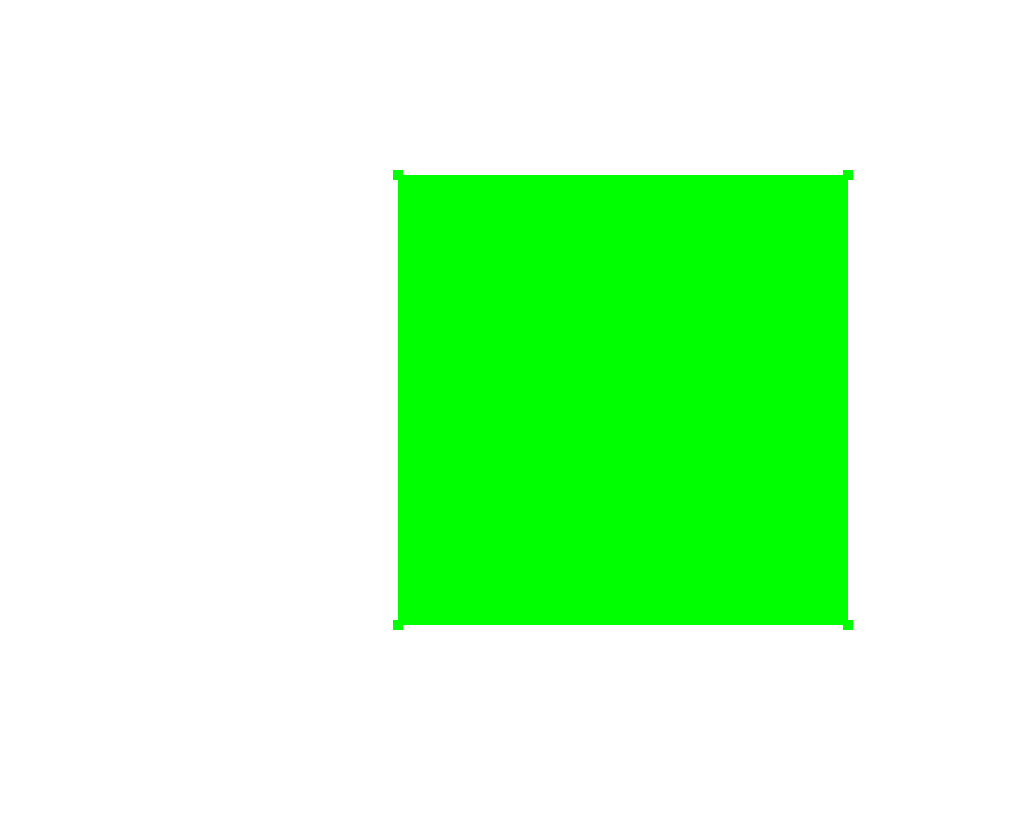
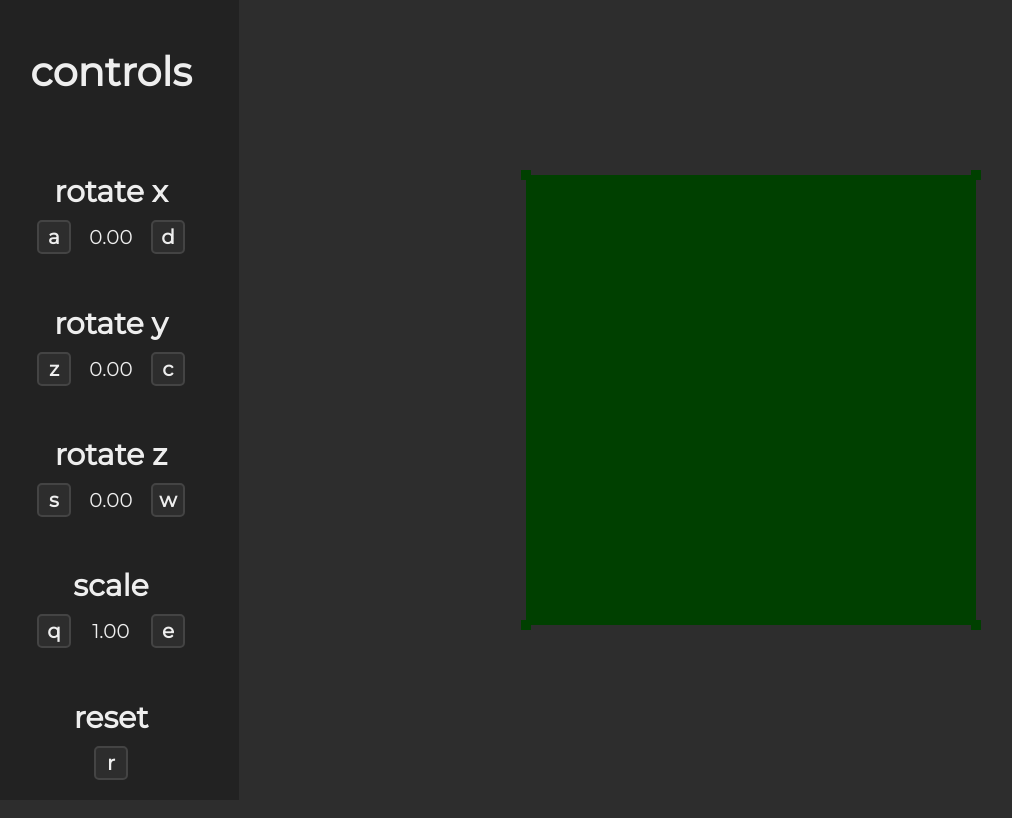
Before and after one commit to mathiashahner/computer-graphics, a website built with Vite: page 02-cube/index.html in a window 1280 px wide. Shown: the whole page, without its empty margins (17-1029 px from the left). Built offline with nearby package versions, Linux system fonts and the light colour scheme; animation ran at ten frames a second.

Commit message:
rotating and scaling the cube, styling interface and shortcut keys

```diff
--- a/02-cube/index.html
+++ b/02-cube/index.html
@@ -7,7 +7,56 @@
     <title>Hello 3D - Mathias</title>
   </head>
   <body>
-    <canvas id="canvas" width="900" height="900"></canvas>
+    <div class="menu">
+      <h1>controls</h1>
+
+      <div class="control">
+        <h2 class="control-title">rotate x</h2>
+        <div class="control-keys">
+          <div class="control-key">a</div>
+          <span id="control-value-x">0.00</span>
+          <div class="control-key">d</div>
+        </div>
+      </div>
+
+      <div class="control">
+        <h2 class="control-title">rotate y</h2>
+        <div class="control-keys">
+          <div class="control-key">z</div>
+          <span id="control-value-y">0.00</span>
+          <div class="control-key">c</div>
+        </div>
+      </div>
+
+      <div class="control">
+        <h2 class="control-title">rotate z</h2>
+        <div class="control-keys">
+          <div class="control-key">s</div>
+          <span id="control-value-z">0.00</span>
+          <div class="control-key">w</div>
+        </div>
+      </div>
+
+      <div class="control">
+        <h2 class="control-title">scale</h2>
+        <div class="control-keys">
+          <div class="control-key">q</div>
+          <span id="control-value-scale">1.00</span>
+          <div class="control-key">e</div>
+        </div>
+      </div>
+
+      <div class="control">
+        <h2 class="control-title">reset</h2>
+        <div class="control-keys">
+          <div class="control-key">r</div>
+        </div>
+      </div>
+    </div>
+
+    <div class="canvas-container">
+      <canvas id="canvas" width="900" height="900"></canvas>
+    </div>
     <script type="module" src="/src/main.js"></script>
   </body>
 </html>
--- a/02-cube/src/main.js
+++ b/02-cube/src/main.js
@@ -11,7 +11,6 @@ const vertexShaderSource = `#version 300 es
   void main() {
     gl_Position = model * vec4(position, 1.0);
     finalColor = vec4(color, 1.0);
-    gl_PointSize = 10.0;
   }
 `;
 
@@ -25,9 +24,10 @@ const fragmentShaderSource = `#version 300 es
   }
 `;
 
-let rotateX = false;
-let rotateY = false;
-let rotateZ = false;
+let angleX = 0;
+let angleY = 0;
+let angleZ = 0;
+let scale = 1;
 
 function setupProgram(gl) {
   const vertexShader = gl.createShader(gl.VERTEX_SHADER);
@@ -58,28 +58,33 @@ function setupProgram(gl) {
 function setupVertices(gl) {
   const vertices = new Float32Array([
     // Front
-    -0.5, 0.5, 0.5, 1.0, 0.0, 0.0, -0.5, -0.5, 0.5, 1.0, 0.0, 0.0, 0.5, 0.5, 0.5, 1.0, 0.0, 0.0,
-    0.5, -0.5, 0.5, 1.0, 0.0, 0.0, -0.5, -0.5, 0.5, 1.0, 0.0, 0.0, 0.5, 0.5, 0.5, 1.0, 0.0, 0.0,
+    -0.5, 0.5, 0.5, 0.25, 0.0, 0.0, -0.5, -0.5, 0.5, 0.25, 0.0, 0.0, 0.5, 0.5, 0.5, 0.25, 0.0, 0.0,
+    0.5, -0.5, 0.5, 0.25, 0.0, 0.0, -0.5, -0.5, 0.5, 0.25, 0.0, 0.0, 0.5, 0.5, 0.5, 0.25, 0.0, 0.0,
 
     // Back
-    -0.5, 0.5, -0.5, 0.0, 1.0, 0.0, -0.5, -0.5, -0.5, 0.0, 1.0, 0.0, 0.5, 0.5, -0.5, 0.0, 1.0, 0.0,
-    0.5, -0.5, -0.5, 0.0, 1.0, 0.0, -0.5, -0.5, -0.5, 0.0, 1.0, 0.0, 0.5, 0.5, -0.5, 0.0, 1.0, 0.0,
+    -0.5, 0.5, -0.5, 0.0, 0.25, 0.0, -0.5, -0.5, -0.5, 0.0, 0.25, 0.0, 0.5, 0.5, -0.5, 0.0, 0.25,
+    0.0, 0.5, -0.5, -0.5, 0.0, 0.25, 0.0, -0.5, -0.5, -0.5, 0.0, 0.25, 0.0, 0.5, 0.5, -0.5, 0.0,
+    0.25, 0.0,
 
     // Left
-    -0.5, 0.5, -0.5, 0.0, 0.0, 1.0, -0.5, -0.5, -0.5, 0.0, 0.0, 1.0, -0.5, 0.5, 0.5, 0.0, 0.0, 1.0,
-    -0.5, -0.5, 0.5, 0.0, 0.0, 1.0, -0.5, -0.5, -0.5, 0.0, 0.0, 1.0, -0.5, 0.5, 0.5, 0.0, 0.0, 1.0,
+    -0.5, 0.5, -0.5, 0.0, 0.0, 0.25, -0.5, -0.5, -0.5, 0.0, 0.0, 0.25, -0.5, 0.5, 0.5, 0.0, 0.0,
+    0.25, -0.5, -0.5, 0.5, 0.0, 0.0, 0.25, -0.5, -0.5, -0.5, 0.0, 0.0, 0.25, -0.5, 0.5, 0.5, 0.0,
+    0.0, 0.25,
 
     // Right
-    0.5, 0.5, -0.5, 1.0, 1.0, 0.0, 0.5, -0.5, -0.5, 1.0, 1.0, 0.0, 0.5, 0.5, 0.5, 1.0, 1.0, 0.0,
-    0.5, -0.5, 0.5, 1.0, 1.0, 0.0, 0.5, -0.5, -0.5, 1.0, 1.0, 0.0, 0.5, 0.5, 0.5, 1.0, 1.0, 0.0,
+    0.5, 0.5, -0.5, 0.25, 0.25, 0.0, 0.5, -0.5, -0.5, 0.25, 0.25, 0.0, 0.5, 0.5, 0.5, 0.25, 0.25,
+    0.0, 0.5, -0.5, 0.5, 0.25, 0.25, 0.0, 0.5, -0.5, -0.5, 0.25, 0.25, 0.0, 0.5, 0.5, 0.5, 0.25,
+    0.25, 0.0,
 
     // Top
-    -0.5, 0.5, 0.5, 0.0, 1.0, 1.0, -0.5, 0.5, -0.5, 0.0, 1.0, 1.0, 0.5, 0.5, 0.5, 0.0, 1.0, 1.0,
-    0.5, 0.5, -0.5, 0.0, 1.0, 1.0, -0.5, 0.5, -0.5, 0.0, 1.0, 1.0, 0.5, 0.5, 0.5, 0.0, 1.0, 1.0,
+    -0.5, 0.5, 0.5, 0.0, 0.25, 0.25, -0.5, 0.5, -0.5, 0.0, 0.25, 0.25, 0.5, 0.5, 0.5, 0.0, 0.25,
+    0.25, 0.5, 0.5, -0.5, 0.0, 0.25, 0.25, -0.5, 0.5, -0.5, 0.0, 0.25, 0.25, 0.5, 0.5, 0.5, 0.0,
+    0.25, 0.25,
 
     // Bottom
-    -0.5, -0.5, 0.5, 1.0, 0.0, 1.0, -0.5, -0.5, -0.5, 1.0, 0.0, 1.0, 0.5, -0.5, 0.5, 1.0, 0.0, 1.0,
-    0.5, -0.5, -0.5, 1.0, 0.0, 1.0, -0.5, -0.5, -0.5, 1.0, 0.0, 1.0, 0.5, -0.5, 0.5, 1.0, 0.0, 1.0,
+    -0.5, -0.5, 0.5, 0.25, 0.0, 0.25, -0.5, -0.5, -0.5, 0.25, 0.0, 0.25, 0.5, -0.5, 0.5, 0.25, 0.0,
+    0.25, 0.5, -0.5, -0.5, 0.25, 0.0, 0.25, -0.5, -0.5, -0.5, 0.25, 0.0, 0.25, 0.5, -0.5, 0.5, 0.25,
+    0.0, 0.25,
   ]);
 
   const vao = gl.createVertexArray();
@@ -105,9 +110,29 @@ function setupVertices(gl) {
 
 function setupKeyCallback() {
   document.addEventListener("keydown", (event) => {
-    if (event.key === "x" || event.key === "X") rotateX = !rotateX;
-    if (event.key === "y" || event.key === "Y") rotateY = !rotateY;
-    if (event.key === "z" || event.key === "Z") rotateZ = !rotateZ;
+    if (event.key === "d" || event.key === "D") angleX += 0.05;
+    if (event.key === "a" || event.key === "A") angleX -= 0.05;
+
+    if (event.key === "c" || event.key === "C") angleY += 0.05;
+    if (event.key === "z" || event.key === "Z") angleY -= 0.05;
+
+    if (event.key === "w" || event.key === "W") angleZ += 0.05;
+    if (event.key === "s" || event.key === "S") angleZ -= 0.05;
+
+    if ((event.key === "q" || event.key === "Q") && scale > 0.05) scale -= 0.05;
+    if ((event.key === "e" || event.key === "E") && scale < 2) scale += 0.05;
+
+    if (event.key === "r" || event.key === "R") {
+      angleX = 0;
+      angleY = 0;
+      angleZ = 0;
+      scale = 1;
+    }
+
+    document.getElementById("control-value-x").innerText = angleX.toFixed(2);
+    document.getElementById("control-value-y").innerText = angleY.toFixed(2);
+    document.getElementById("control-value-z").innerText = angleZ.toFixed(2);
+    document.getElementById("control-value-scale").innerText = scale.toFixed(2);
   });
 }
 
@@ -127,16 +152,15 @@ function main() {
   gl.uniformMatrix4fv(modelLocation, false, model);
 
   function render() {
-    gl.clearColor(1.0, 1.0, 1.0, 1.0);
+    gl.clearColor(0.175, 0.175, 0.175, 1.0);
     gl.clear(gl.COLOR_BUFFER_BIT | gl.DEPTH_BUFFER_BIT);
     gl.enable(gl.DEPTH_TEST);
 
-    let angle = performance.now() / 1000;
-
     mat4.identity(model);
-    if (rotateX) mat4.rotateX(model, model, angle);
-    if (rotateY) mat4.rotateY(model, model, angle);
-    if (rotateZ) mat4.rotateZ(model, model, angle);
+    mat4.rotateX(model, model, angleX);
+    mat4.rotateY(model, model, angleY);
+    mat4.rotateZ(model, model, angleZ);
+    mat4.scale(model, model, [scale, scale, scale]);
 
     gl.uniformMatrix4fv(modelLocation, false, model);
 
--- a/02-cube/src/style.css
+++ b/02-cube/src/style.css
@@ -1,8 +1,69 @@
+@import url("https://fonts.googleapis.com/css2?family=Montserrat:wght@400&display=swap");
+
 body {
   margin: 0;
   padding: 0;
   height: 100vh;
   display: flex;
   align-items: center;
+  justify-content: space-between;
+  background-color: #2d2d2d;
+  font-family: "Montserrat", sans-serif;
+  color: #eeeeee;
+}
+
+.menu {
+  display: flex;
+  flex-direction: column;
+  align-items: center;
+  justify-content: space-around;
+  font-size: 20px;
+  background-color: #222222;
+  height: 100%;
+  width: 20%;
+}
+
+.control {
+  display: flex;
+  flex-direction: column;
+  align-items: center;
+}
+
+.control-title {
+  margin: 10px;
+}
+
+.control-keys {
+  display: flex;
+  align-items: center;
   justify-content: center;
+  gap: 10px;
 }
+
+.control-key {
+  border: 2px solid #444444;
+  border-radius: 5px;
+  background-color: #2d2d2d;
+  padding: 5px;
+  width: 20px;
+  height: 20px;
+  line-height: 20px;
+  text-align: center;
+  font-weight: bold;
+}
+
+#control-value-x,
+#control-value-y,
+#control-value-z,
+#control-value-scale {
+  text-align: center;
+  width: 60px;
+}
+
+.canvas-container {
+  display: flex;
+  align-items: center;
+  justify-content: center;
+  width: 80%;
+  height: 100%;
+}
```
